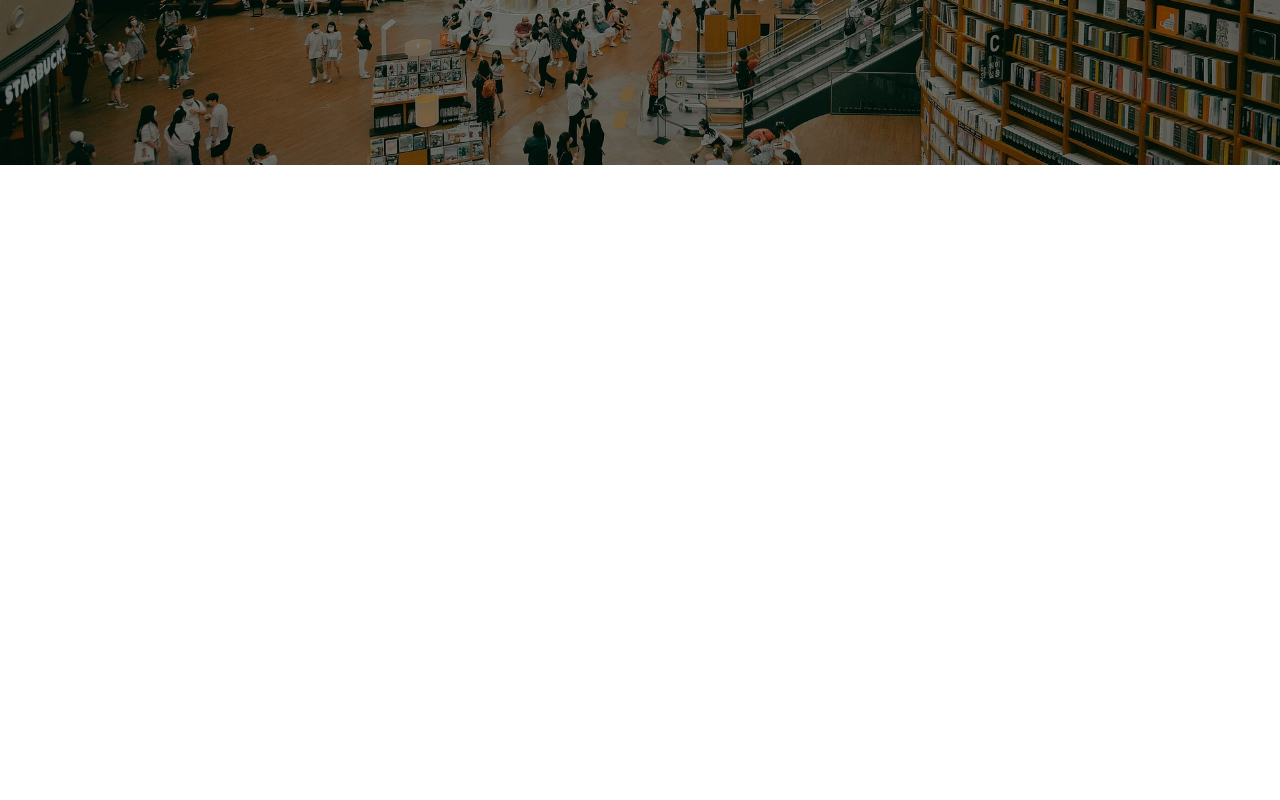
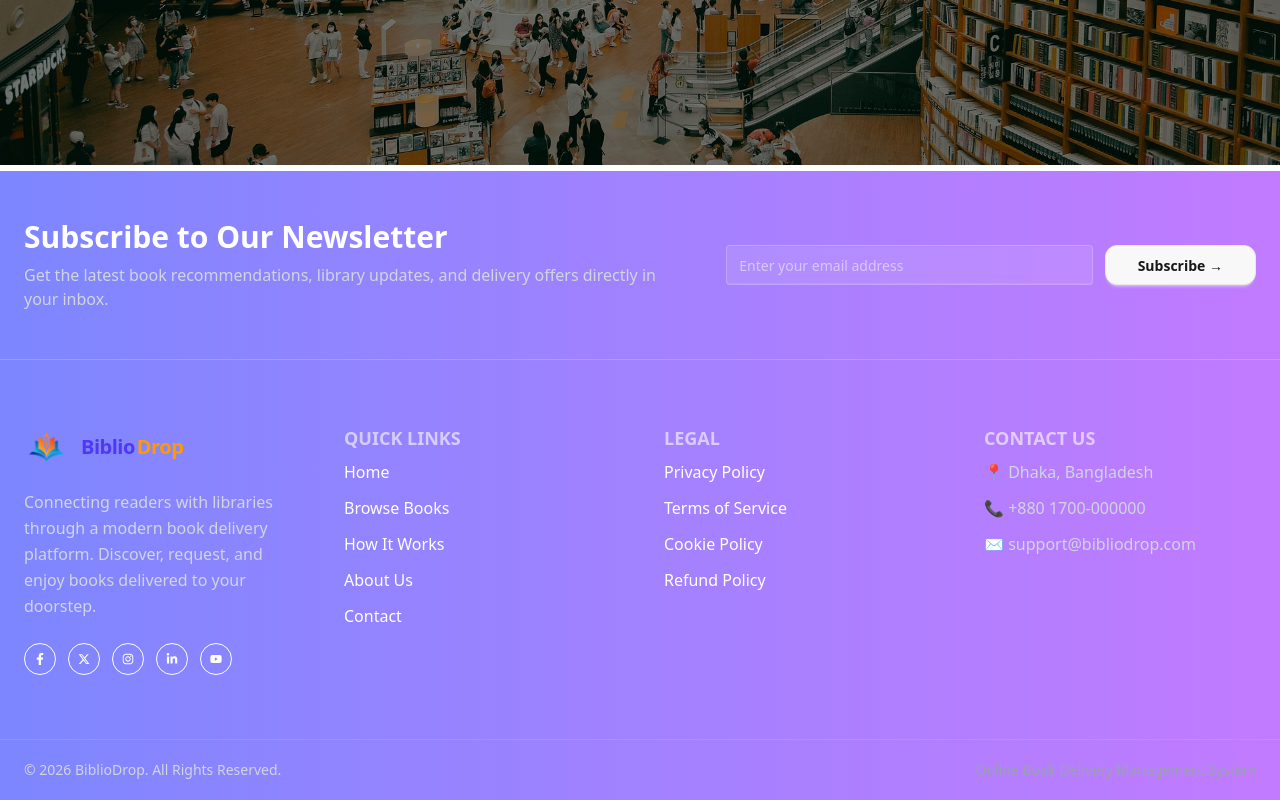
Before and after one commit to rifat-sultana/Assignment-10-client-side, a Next.js app: page / in a window 1280 px wide. Shown: the part 551-1351 px from the top of the page. Before the commit the page ends 800 px from the top, so only its background shows below. Built offline with nearby package versions, Linux system fonts and the light colour scheme; grey boxes are pictures that could not be loaded.

Commit message:
footer work done and also added  subscriber to newsletter

```diff
--- a/package.json
+++ b/package.json
@@ -12,7 +12,8 @@
     "lucide-react": "^1.21.0",
     "next": "16.2.9",
     "react": "19.2.4",
-    "react-dom": "19.2.4"
+    "react-dom": "19.2.4",
+    "react-icons": "^5.6.0"
   },
   "devDependencies": {
     "@tailwindcss/postcss": "^4",
--- a/src/app/page.js
+++ b/src/app/page.js
@@ -1,9 +1,14 @@
-import HeroBanner from "@/components/HeroBanner";
+import HeroBanner from "../components/HeroBanner";
+import Footer from "../components/Footer";
 
 export default function Home() {
   return (
     <>
       <HeroBanner />
+
+      {/* Other Sections */}
+
+      <Footer />
     </>
   );
 }
--- /dev/null
+++ b/src/components/Footer.jsx
@@ -0,0 +1,216 @@
+import Image from "next/image";
+import Link from "next/link";
+
+import {
+  FaFacebookF,
+  FaInstagram,
+  FaLinkedinIn,
+  FaYoutube,
+} from "react-icons/fa";
+
+import { FaXTwitter } from "react-icons/fa6";
+
+export default function Footer() {
+  return (
+    <footer className="bg-gradient-to-r from-indigo-400 to-purple-400 text-white">
+
+      {/* Newsletter Section */}
+      <div className="max-w-7xl mx-auto px-6 py-12 border-b border-white/20">
+
+        <div className="flex flex-col lg:flex-row gap-8 justify-between items-center">
+
+          <div>
+            <h2 className="text-3xl font-bold mb-2">
+              Subscribe to Our Newsletter
+            </h2>
+
+            <p className="text-gray-300">
+              Get the latest book recommendations, library updates,
+              and delivery offers directly in your inbox.
+            </p>
+          </div>
+
+          <div className="flex flex-col sm:flex-row gap-3 w-full lg:w-auto">
+
+            <input
+              type="email"
+              placeholder="Enter your email address"
+              className="input input-bordered w-full lg:w-96 bg-white/10 text-white border-white/20"
+            />
+
+            <button className="btn btn-tertiary rounded-xl px-8">
+              Subscribe →
+            </button>
+
+          </div>
+
+        </div>
+
+      </div>
+
+      {/* Main Footer */}
+      <div className="max-w-7xl mx-auto px-6 py-16">
+
+        <div className="grid md:grid-cols-2 lg:grid-cols-4 gap-12">
+
+          {/* Logo & Description */}
+          <div>
+
+            <Link
+              href="/"
+              className="flex items-center gap-3 mb-5"
+            >
+              <Image
+                src="/images/logo.png"
+                alt="BiblioDrop"
+                width={45}
+                height={45}
+              />
+
+             <span className="tracking-tight text-xl font-black text-slate-800">
+            <span className="text-indigo-600 ">Biblio</span>
+            <span className="text-amber-500 ml-0.5">Drop</span>
+          </span>
+            </Link>
+
+            <p className="text-gray-300 leading-relaxed">
+              Connecting readers with libraries through a modern
+              book delivery platform. Discover, request, and enjoy
+              books delivered to your doorstep.
+            </p>
+
+            {/* Social Icons */}
+            <div className="flex gap-3 mt-6">
+
+              <a className="btn btn-circle btn-sm btn-outline">
+                <FaFacebookF />
+              </a>
+
+              <a className="btn btn-circle btn-sm btn-outline">
+                <FaXTwitter />
+              </a>
+
+              <a className="btn btn-circle btn-sm btn-outline">
+                <FaInstagram />
+              </a>
+
+              <a className="btn btn-circle btn-sm btn-outline">
+                <FaLinkedinIn />
+              </a>
+
+              <a className="btn btn-circle btn-sm btn-outline">
+                <FaYoutube />
+              </a>
+
+            </div>
+
+          </div>
+
+          {/* Quick Links */}
+          <div>
+
+            <h3 className="footer-title text-lg">
+              Quick Links
+            </h3>
+
+            <ul className="space-y-3">
+
+              <li>
+                <Link href="/">Home</Link>
+              </li>
+
+              <li>
+                <Link href="/browse-books">
+                  Browse Books
+                </Link>
+              </li>
+
+              <li>
+                <Link href="/how-it-works">
+                  How It Works
+                </Link>
+              </li>
+
+              <li>
+                <Link href="/about">
+                  About Us
+                </Link>
+              </li>
+
+              <li>
+                <Link href="/contact">
+                  Contact
+                </Link>
+              </li>
+
+            </ul>
+
+          </div>
+
+          {/* Legal */}
+          <div>
+
+            <h3 className="footer-title text-lg">
+              Legal
+            </h3>
+
+            <ul className="space-y-3">
+
+              <li>Privacy Policy</li>
+              <li>Terms of Service</li>
+              <li>Cookie Policy</li>
+              <li>Refund Policy</li>
+
+            </ul>
+
+          </div>
+
+          {/* Contact */}
+          <div>
+
+            <h3 className="footer-title text-lg">
+              Contact Us
+            </h3>
+
+            <ul className="space-y-3 text-gray-300">
+
+              <li>
+                📍 Dhaka, Bangladesh
+              </li>
+
+              <li>
+                📞 +880 1700-000000
+              </li>
+
+              <li>
+                ✉️ support@bibliodrop.com
+              </li>
+
+            </ul>
+
+          </div>
+
+        </div>
+
+      </div>
+
+      {/* Bottom Footer */}
+      <div className="border-t border-white/10">
+
+        <div className="max-w-7xl mx-auto px-6 py-5 flex flex-col md:flex-row justify-between items-center">
+
+          <p className="text-sm text-gray-300">
+            © 2026 BiblioDrop. All Rights Reserved.
+          </p>
+
+          <p className="text-sm text-gray-400">
+            Online Book Delivery Management System
+          </p>
+
+        </div>
+
+      </div>
+
+    </footer>
+  );
+}
```
Also changed, not shown: 1 other file (tests, documents, lock files or other folders).
